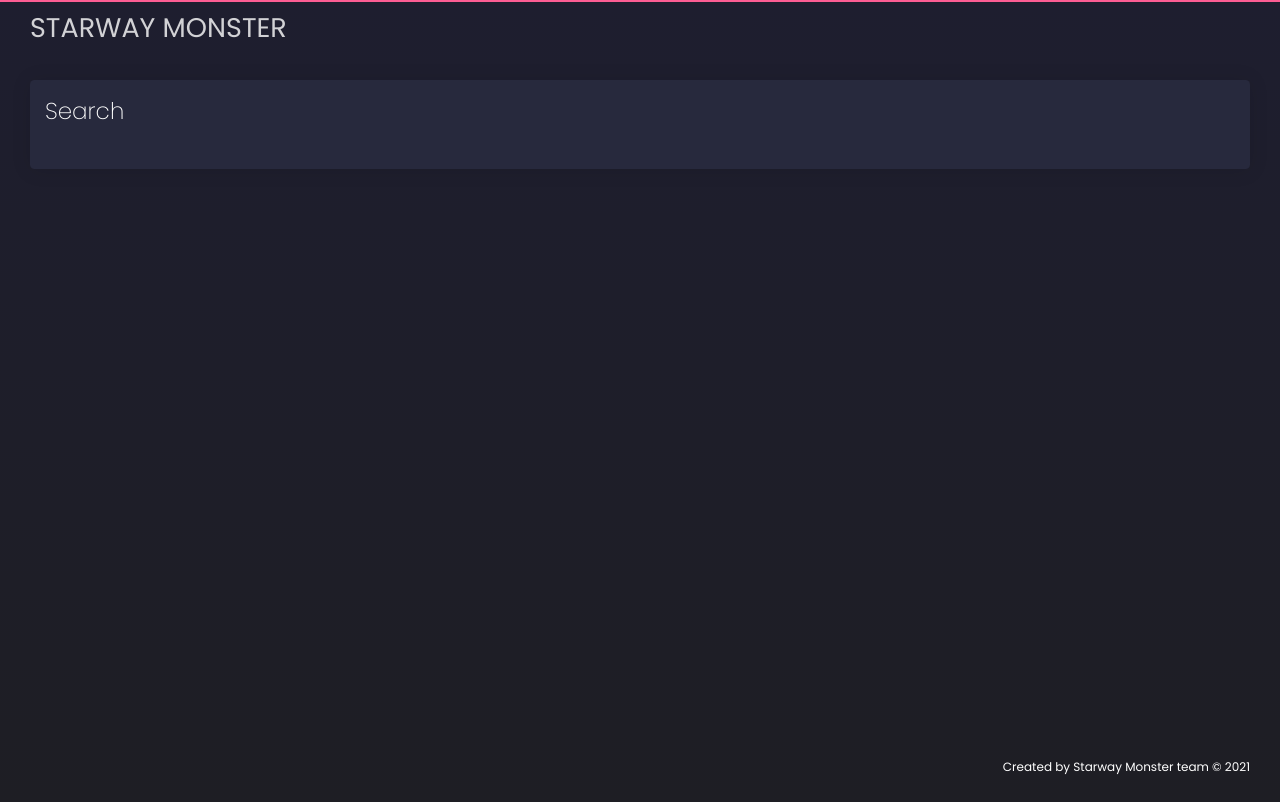
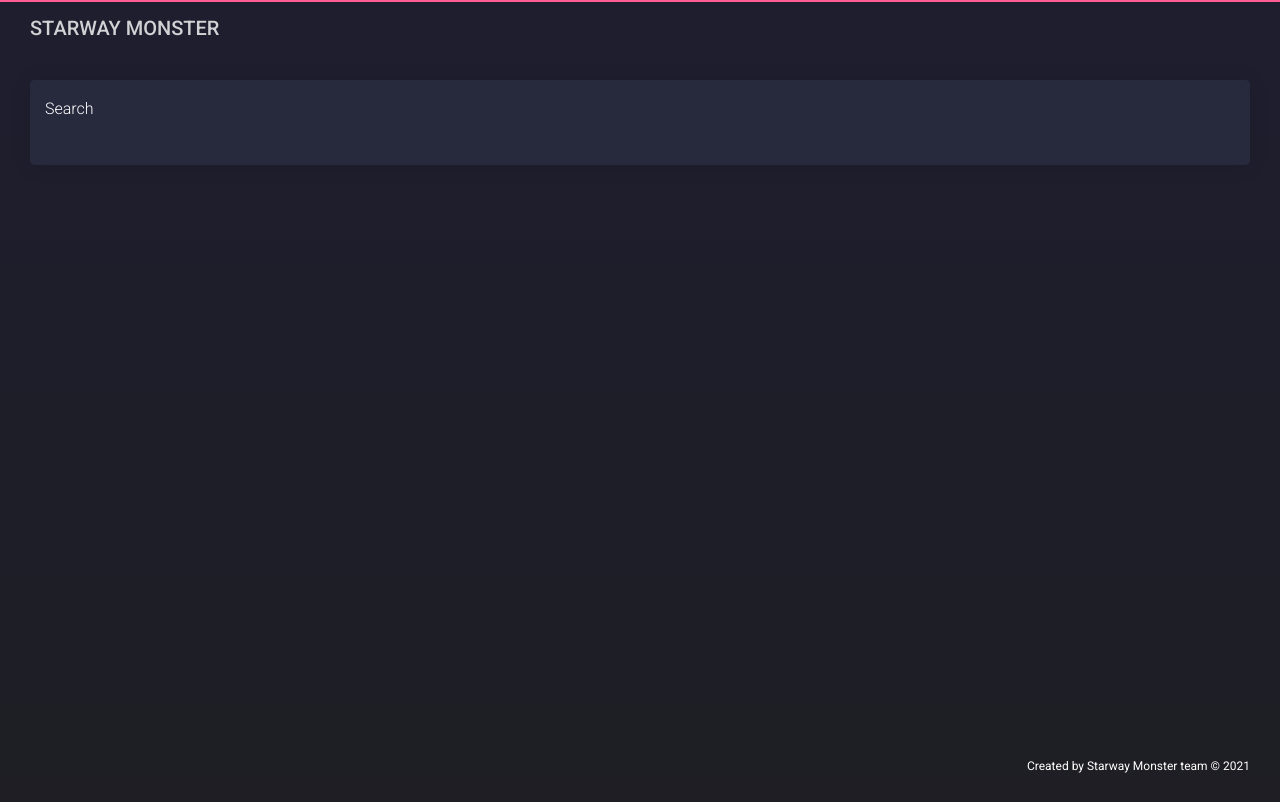
Before and after one commit to starway-monster/web, an Angular app: page /dashboard in a window 1280 px wide. Built offline with nearby package versions, Linux system fonts and the light colour scheme.

Commit message:
added angular material

```diff
--- a/angular.json
+++ b/angular.json
@@ -50,6 +50,7 @@
               "src/assets"
             ],
             "styles": [
+              "./node_modules/@angular/material/prebuilt-themes/purple-green.css",
               "src/styles.scss",
               "src/assets/scss/black-dashboard.scss"
             ],
@@ -114,6 +115,7 @@
               "src/assets"
             ],
             "styles": [
+              "./node_modules/@angular/material/prebuilt-themes/purple-green.css",
               "src/styles.scss",
               "src/assets/scss/black-dashboard.scss"
             ],
--- a/package.json
+++ b/package.json
@@ -12,10 +12,12 @@
   "private": true,
   "dependencies": {
     "@angular/animations": "~11.2.5",
+    "@angular/cdk": "^11.2.4",
     "@angular/common": "~11.2.5",
     "@angular/compiler": "~11.2.5",
     "@angular/core": "~11.2.5",
     "@angular/forms": "~11.2.5",
+    "@angular/material": "^11.2.4",
     "@angular/platform-browser": "~11.2.5",
     "@angular/platform-browser-dynamic": "~11.2.5",
     "@angular/router": "~11.2.5",
--- a/src/app/app.module.ts
+++ b/src/app/app.module.ts
@@ -6,6 +6,7 @@
 import { AppRoutingModule } from './app-routing.module';
 import { AppComponent } from './app.component';
 import { MainLayoutModule } from './layouts/main-layout/main-layout.module';
+import { BrowserAnimationsModule } from '@angular/platform-browser/animations';
 
 @NgModule({
   declarations: [AppComponent],
@@ -13,7 +14,8 @@
     BrowserModule,
     AppRoutingModule,
     FormsModule,
-    MainLayoutModule
+    MainLayoutModule,
+    BrowserAnimationsModule
   ],
   providers: [],
   bootstrap: [AppComponent]
--- a/src/index.html
+++ b/src/index.html
@@ -8,8 +8,11 @@
   <link rel="icon" type="image/x-icon" href="favicon.ico">
   <link href="https://fonts.googleapis.com/css?family=Poppins:200,300,400,600,700,800" rel="stylesheet">
   <link href="https://use.fontawesome.com/releases/v5.0.6/css/all.css" rel="stylesheet">
+  <link rel="preconnect" href="https://fonts.gstatic.com">
+  <link href="https://fonts.googleapis.com/css2?family=Roboto:wght@300;400;500&display=swap" rel="stylesheet">
+  <link href="https://fonts.googleapis.com/icon?family=Material+Icons" rel="stylesheet">
 </head>
-<body>
+<body class="mat-typography">
   <sm-root></sm-root>
 </body>
 </html>
--- a/src/styles.scss
+++ b/src/styles.scss
@@ -1 +1,4 @@
 /* You can add global styles to this file, and also import other style files */
+
+html, body { height: 100%; }
+body { margin: 0; font-family: Roboto, "Helvetica Neue", sans-serif; }
```
Also changed, not shown: 1 other file (tests, documents, lock files or other folders).
